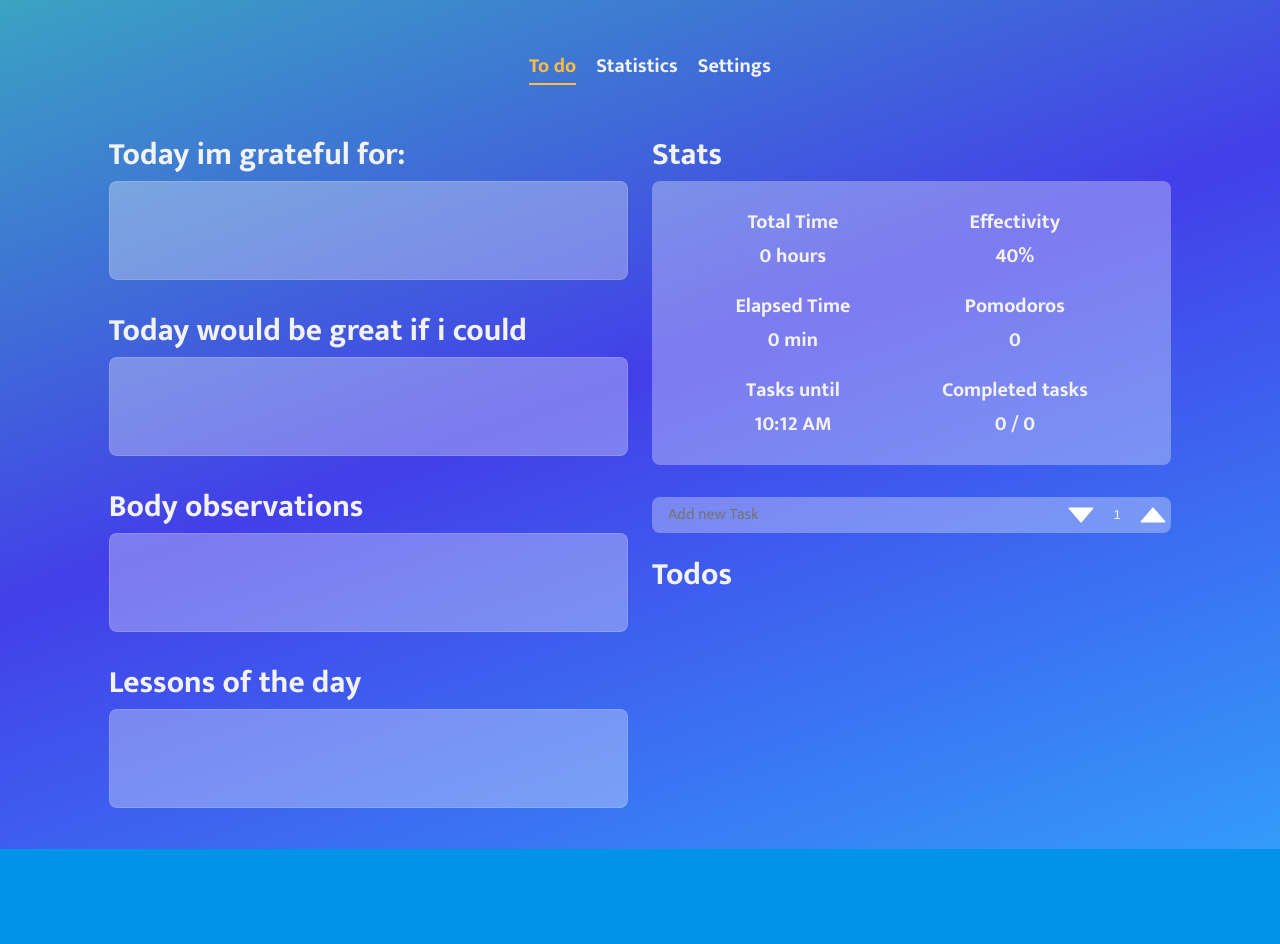
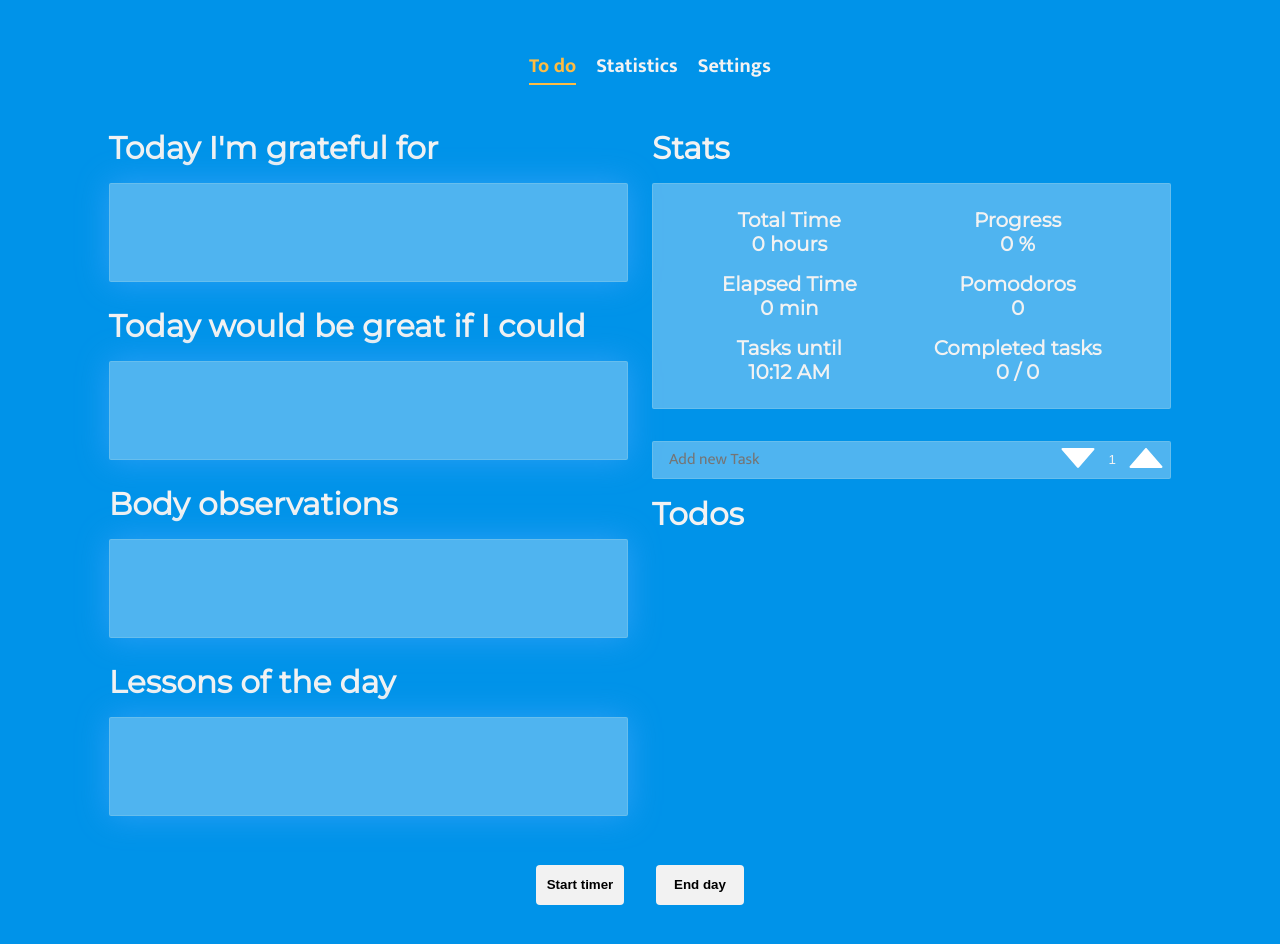
Before and after one commit to ThomasLaukkanen/todo-app, a Vue app: page /#/ in a window 1280 px wide. Shown: the part 100-1044 px from the top of the page. Before the commit the page ends 949 px from the top, so only its background shows below. Built offline with nearby package versions, Linux system fonts and the light colour scheme.

Commit message:
added styling

```diff
--- a/src/App.vue
+++ b/src/App.vue
@@ -13,6 +13,7 @@
 <style>
   @import url('https://fonts.googleapis.com/css2?family=Rajdhani&display=swap');
   @import url('https://fonts.googleapis.com/css2?family=Mukta:wght@400;700&display=swap');
+  @import url('https://fonts.googleapis.com/css2?family=Montserrat&display=swap');
 
   /* CSS Variables */
   :root {
@@ -22,7 +23,8 @@
     --color-red: #ef3054;
     --color-white: #f2f2f2;
     --color-glass: rgba(255, 255, 255, 0.308);
-    --radius: 8px;
+    --radius: 2px;
+    --border: 1px rgba(240, 247, 221, 0.144) solid;
   }
 
   * {
@@ -32,16 +34,17 @@
   html {
     margin: 0;
     min-height: 100%;
+    overflow-y: scroll;
   }
   body {
     margin: 0;
     background-color: #0093e9;
-    background-image: linear-gradient(
+    /* background-image: linear-gradient(
       160deg,
       #39b4bc 0%,
       #433fe9 50%,
       #349bfa 100%
-    );
+    ); */
     min-height: 100%;
   }
   h1,
@@ -52,7 +55,7 @@
   h6,
   p,
   .caption {
-    font-family: 'Mukta', sans-serif;
+    font-family: 'Montserrat', 'Mukta', sans-serif;
     color: var(--color-white);
     margin-bottom: 0;
   }
--- a/src/components/AddTodo.vue
+++ b/src/components/AddTodo.vue
@@ -25,7 +25,12 @@
           class="timeNumber"
           v-model="timer"
         />
-        <img @click="addPomodoroTime()" src="../assets/arrow.svg" alt="timer" />
+        <img
+          @click="addPomodoroTime()"
+          src="../assets/arrow.svg"
+          alt="timer"
+          class="upArrow"
+        />
       </div>
     </div>
     <h4>Todos</h4>
@@ -36,29 +41,42 @@
         class="todoItem"
       >
         <input type="checkbox" v-model="todo.done" />
+        <svg
+          width="32"
+          height="32"
+          viewBox="0 0 120 120"
+          xmlns="http://www.w3.org/2000/svg"
+        >
+          <path
+            d="M60 7.5C31.0078 7.5 7.5 31.0078 7.5 60C7.5 88.9922 31.0078 112.5 60 112.5C88.9922 112.5 112.5 88.9922 112.5 60C112.5 31.0078 88.9922 7.5 60 7.5ZM76.8867 60.8086L51.293 79.4297C51.1527 79.5305 50.9873 79.5907 50.815 79.6037C50.6427 79.6166 50.4701 79.5818 50.3163 79.5031C50.1625 79.4244 50.0334 79.3048 49.9431 79.1574C49.8529 79.0101 49.805 78.8407 49.8047 78.668V41.4492C49.8041 41.2761 49.8515 41.1062 49.9416 40.9583C50.0317 40.8105 50.1609 40.6905 50.3151 40.6116C50.4692 40.5327 50.6421 40.4981 50.8147 40.5115C50.9873 40.5249 51.1529 40.5858 51.293 40.6875L76.8867 59.2969C77.0076 59.3824 77.1063 59.4957 77.1743 59.6272C77.2424 59.7587 77.2779 59.9046 77.2779 60.0527C77.2779 60.2008 77.2424 60.3468 77.1743 60.4783C77.1063 60.6098 77.0076 60.7231 76.8867 60.8086V60.8086Z"
+          />
+        </svg>
+
         <span class="timerTodo">
           {{ todo.timer }}
         </span>
-        {{ todo.title }}
+        <strong>
+          {{ todo.title }}
+        </strong>
         <span class="dateAddedTodo">
           {{ todo.dateAdded }}
         </span>
         <button @click="removeTask(index)" class="removeButton">
           <svg
-            width="14"
-            height="15"
+            width="16"
+            height="16"
             viewBox="0 0 14 15"
             xmlns="http://www.w3.org/2000/svg"
           >
             <path
               d="M4.5 5.5C4.63261 5.5 4.75979 5.55268 4.85355 5.64645C4.94732 5.74021 5 5.86739 5 6V12C5 12.1326 4.94732 12.2598 4.85355 12.3536C4.75979 12.4473 4.63261 12.5 4.5 12.5C4.36739 12.5 4.24021 12.4473 4.14645 12.3536C4.05268 12.2598 4 12.1326 4 12V6C4 5.86739 4.05268 5.74021 4.14645 5.64645C4.24021 5.55268 4.36739 5.5 4.5 5.5V5.5ZM7 5.5C7.13261 5.5 7.25979 5.55268 7.35355 5.64645C7.44732 5.74021 7.5 5.86739 7.5 6V12C7.5 12.1326 7.44732 12.2598 7.35355 12.3536C7.25979 12.4473 7.13261 12.5 7 12.5C6.86739 12.5 6.74021 12.4473 6.64645 12.3536C6.55268 12.2598 6.5 12.1326 6.5 12V6C6.5 5.86739 6.55268 5.74021 6.64645 5.64645C6.74021 5.55268 6.86739 5.5 7 5.5V5.5ZM10 6C10 5.86739 9.94732 5.74021 9.85355 5.64645C9.75979 5.55268 9.63261 5.5 9.5 5.5C9.36739 5.5 9.24021 5.55268 9.14645 5.64645C9.05268 5.74021 9 5.86739 9 6V12C9 12.1326 9.05268 12.2598 9.14645 12.3536C9.24021 12.4473 9.36739 12.5 9.5 12.5C9.63261 12.5 9.75979 12.4473 9.85355 12.3536C9.94732 12.2598 10 12.1326 10 12V6Z"
-              fill="black"
+              fill="white"
             />
             <path
               fill-rule="evenodd"
               clip-rule="evenodd"
               d="M13.5 3C13.5 3.26522 13.3946 3.51957 13.2071 3.70711C13.0196 3.89464 12.7652 4 12.5 4H12V13C12 13.5304 11.7893 14.0391 11.4142 14.4142C11.0391 14.7893 10.5304 15 10 15H4C3.46957 15 2.96086 14.7893 2.58579 14.4142C2.21071 14.0391 2 13.5304 2 13V4H1.5C1.23478 4 0.98043 3.89464 0.792893 3.70711C0.605357 3.51957 0.5 3.26522 0.5 3V2C0.5 1.73478 0.605357 1.48043 0.792893 1.29289C0.98043 1.10536 1.23478 1 1.5 1H5C5 0.734784 5.10536 0.48043 5.29289 0.292893C5.48043 0.105357 5.73478 0 6 0L8 0C8.26522 0 8.51957 0.105357 8.70711 0.292893C8.89464 0.48043 9 0.734784 9 1H12.5C12.7652 1 13.0196 1.10536 13.2071 1.29289C13.3946 1.48043 13.5 1.73478 13.5 2V3ZM3.118 4L3 4.059V13C3 13.2652 3.10536 13.5196 3.29289 13.7071C3.48043 13.8946 3.73478 14 4 14H10C10.2652 14 10.5196 13.8946 10.7071 13.7071C10.8946 13.5196 11 13.2652 11 13V4.059L10.882 4H3.118ZM1.5 3V2H12.5V3H1.5Z"
-              fill="black"
+              fill="white"
             />
           </svg>
         </button>
@@ -72,6 +90,7 @@
     position: relative;
     background-color: var(--color-glass);
     border-radius: var(--radius);
+    border: var(--border);
   }
   #addNewTask {
     color: var(--color-white);
@@ -107,7 +126,7 @@
   }
 
   .timers {
-    height: 36px;
+    height: 32px;
     display: flex;
     width: 100px;
 
@@ -124,7 +143,10 @@
     height: 36px;
   }
   .downArrow {
-    transform: rotate(180deg);
+    transform: rotate(180deg) scale(1.5);
+  }
+  .upArrow {
+    transform: scale(1.5);
   }
   input::-webkit-outer-spin-button,
   input::-webkit-inner-spin-button {
@@ -142,36 +164,33 @@
 
   .removeButton {
     border: none;
-    height: 24px;
-    border-radius: 4px;
+
+    height: 100%;
+    border-radius: 1px;
     background-color: var(--color-glass);
     color: var(--color-white);
-    height: 60px;
+
     transition: 0.5s all;
   }
 
   .removeButton:hover {
     background-color: rgba(255, 255, 255, 0.705);
-
     cursor: pointer;
     background-color: red;
   }
 
-  .todoItem {
-    // display: flex;
-    // justify-content: space-between;
-    // // align-items: center;
-  }
   .rightForm {
-    // border: 1px solid black;
     margin-top: 32px;
   }
 
   ul {
     padding-left: 0px;
     max-height: 100%;
+    margin-top: 0px;
+    max-height: 779px;
   }
   li {
+    border: var(--border);
     list-style: none;
     color: var(--color-white);
     background-color: var(--color-glass);
@@ -179,17 +198,38 @@
     margin-top: 16px;
     padding: 16px;
     position: relative;
-
+    display: flex;
+    align-items: center;
+    svg {
+      height: 32px;
+      // width: 32px;
+      transition: 0.2s ease all;
+      fill: var(--color-white);
+    }
+    svg:hover {
+      fill: var(--color-yellow);
+    }
     button {
       position: absolute;
       right: 0px;
       top: 0;
+      height: 46px;
+    }
+    input[type='checkbox'] {
       height: 32px;
+      width: 32px;
+      margin-right: 16px;
     }
-
     .dateAddedTodo {
       position: absolute;
       right: 40px;
+    }
+    .timerTodo {
+      margin-left: 16px;
+      margin-right: 16px;
+      font-size: 32px;
+      color: var(--color-yellow);
+      line-height: 1.3;
     }
   }
 
--- a/src/components/LeftForm.vue
+++ b/src/components/LeftForm.vue
@@ -1,8 +1,8 @@
 <template>
   <form class="leftForm">
-    <h4>Today im grateful for:</h4>
+    <h4>Today I'm grateful for</h4>
     <textarea name="" id="" rows="3"></textarea>
-    <h4>Today would be great if i could</h4>
+    <h4>Today would be great if I could</h4>
     <textarea name="" id="" rows="3"></textarea>
     <h4>Body observations</h4>
     <textarea name="" id="" rows="3"></textarea>
@@ -20,10 +20,14 @@
     background-color: var(--color-glass);
     color: var(--color-white);
     font-size: 1rem;
-    border: 1px rgba(240, 247, 221, 0.144) solid;
+    border: var(--border);
     font-family: 'Mukta', sans-serif;
     font-size: 1rem;
     padding: 8px;
+    box-shadow: 0px 0px 32px rgba(56, 163, 250, 0.795);
+  }
+  h4 {
+    margin-bottom: 16px;
   }
 </style>
 <script>
--- a/src/components/RightForm.vue
+++ b/src/components/RightForm.vue
@@ -27,9 +27,16 @@
       </div>
       <div>
         <h6>
-          Effectivity
+          Progress
           <br />
-          40%
+          {{
+            this.$store.state.finnishedTodos.length == 0
+              ? '0 %'
+              : (this.$store.state.todos.length /
+                  this.$store.state.finnishedTodos.length) *
+                  100 +
+                '%'
+          }}
         </h6>
         <h6>
           Pomodoros
@@ -56,9 +63,13 @@
     justify-content: space-evenly;
     padding: 8px;
     flex-wrap: wrap;
+    border: var(--border);
   }
   h6 {
     margin: 16px;
+  }
+  h4 {
+    margin-bottom: 16px;
   }
 </style>
 
--- /dev/null
+++ b/src/components/StartTimer.vue
@@ -0,0 +1,40 @@
+<template>
+  <div class="container">
+    <button>
+      <strong>
+        Start timer
+      </strong>
+    </button>
+    <button>
+      <strong>
+        End day
+      </strong>
+    </button>
+  </div>
+</template>
+
+<script>
+  export default {}
+</script>
+
+<style lang="scss" scoped>
+  .container {
+    display: flex;
+    justify-content: center;
+  }
+
+  button {
+    height: 40px;
+    width: 88px;
+    background-color: var(--color-white);
+    color: var(--color-dark);
+    border: none;
+    margin: 16px;
+    border-radius: 4px;
+    transition: 0.2s ease all;
+  }
+  button:hover {
+    transform: scale(1.1);
+    background-color: var(--color-yellow);
+  }
+</style>
--- a/src/views/Settings.vue
+++ b/src/views/Settings.vue
@@ -1,10 +1,46 @@
 <template>
   <div class="settings">
-    <h1>This is settings</h1>
+    Pomodoro length
+    <input type="number" value="25" />
+    <br />
+    Short Break
+    <input type="number" value="5" />
+    <br />
+    Long Break
+    <input type="number" value="15" />
+    <br />
+    Long Break after
+    <input type="number" value="4" />
+    <br />
+    Auto start of next pomodoro
+    <select name="autoStartPomodoro" id="">
+      <option value="true">On</option>
+      <option value="false">Off</option>
+    </select>
+    <br />
+    Auto start of break
+    <select name="autoStartBreak" id="">
+      <option value="true">On</option>
+      <option value="false">Off</option>
+    </select>
+    <br />
+    Disable Break
+    <select name="disableBreak" id="">
+      <option value="true">On</option>
+      <option value="false">Off</option>
+    </select>
   </div>
 </template>
 <style scoped>
-h1 {
-  text-align: center;
-}
+  h1 {
+    text-align: center;
+  }
+  div {
+    margin-top: 64px;
+    width: 100%;
+    display: flex;
+    justify-content: center;
+    align-items: center;
+    flex-direction: column;
+  }
 </style>
--- a/src/views/Statistics.vue
+++ b/src/views/Statistics.vue
@@ -1,11 +1,17 @@
 <template>
   <div class="about">
-    <h1>This is a stastics page</h1>
+    <h1>Under construction</h1>
+    <h4>You have been grateful for</h4>
+    <h4>Things that would be great if you did</h4>
+    <h4>Body observations</h4>
+    <h4>Lessons</h4>
   </div>
 </template>
 
 <style scoped>
-h1 {
-  text-align: center;
-}
+  h1 {
+    text-align: center;
+  }
+  .about {
+  }
 </style>
--- a/src/views/Todo.vue
+++ b/src/views/Todo.vue
@@ -2,6 +2,7 @@
   <div class="grid">
     <LeftForm></LeftForm>
     <RightForm></RightForm>
+    <StartTimer class="startTimer" />
   </div>
 </template>
 
@@ -19,18 +20,39 @@
     grid-column-start: 7;
     grid-column-end: 12;
   }
+  .startTimer {
+    grid-column: 1/13;
+  }
+  @media screen and (max-width: 900px) {
+    .leftForm {
+      grid-column: 2/12;
+    }
+    .rightForm {
+      grid-column: 2/12;
+    }
+  }
+  @media screen and (max-width: 600px) {
+    .leftForm {
+      grid-column: 1/13;
+    }
+    .rightForm {
+      grid-column: 1/13;
+    }
+  }
 </style>
 <script>
   // @ is an alias to /src
 
   import LeftForm from '@/components/LeftForm'
   import RightForm from '@/components/RightForm'
+  import StartTimer from '@/components/StartTimer.vue'
 
   export default {
     name: 'Todo',
     components: {
       LeftForm,
       RightForm,
-  },
+      StartTimer
+    }
   }
 </script>
```
Also changed, not shown: src/router/index.js (+12 -12 lines), src/assets/play.svg (added), src/assets/trash.svg. Lines whose indentation alone changed are shown as unchanged.
